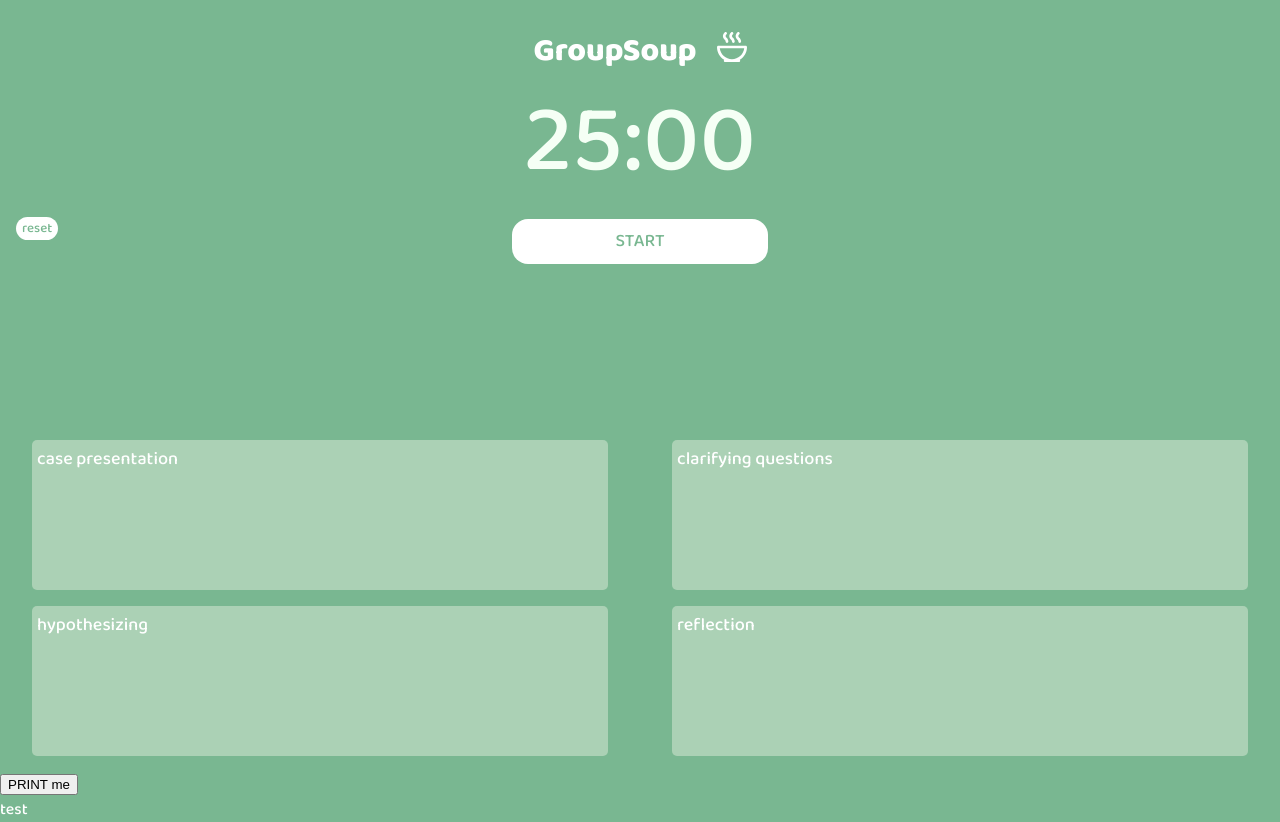
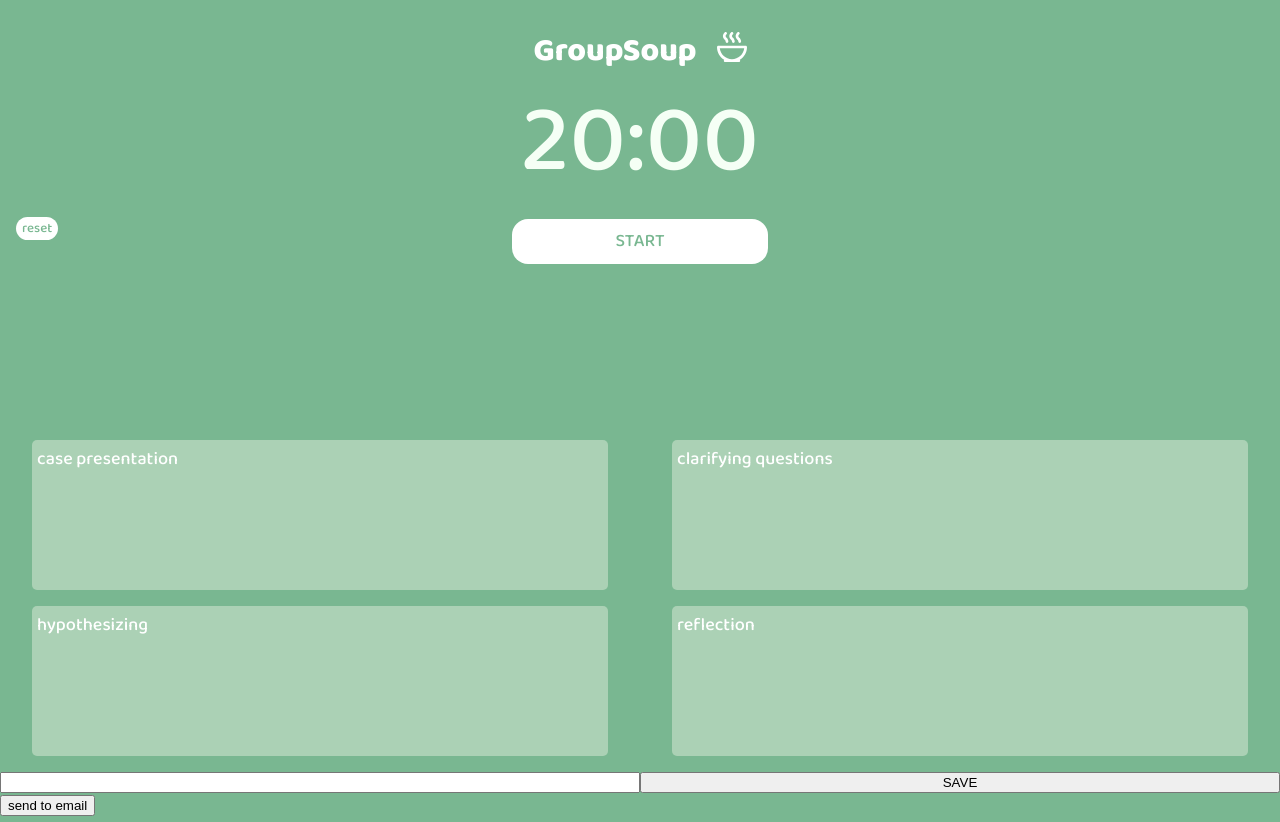
Before and after one commit to nathankandekore/groupsoup, a React (Create React App) app: page / in a window 1280 px wide. Built offline with nearby package versions, Linux system fonts and the light colour scheme.

Commit message:
send function & new button

```diff
--- a/src/App.js
+++ b/src/App.js
@@ -1,29 +1,26 @@
 import React, { useEffect } from "react";
-import { useState, useRef } from "react";
+import { useState } from "react";
 import "./App.css";
 import Logo from "./logo.svg";
 import sound from "./Censor Beep Sound Effect (1).mp3";
-import ReactToPrint from "react-to-print";
+// import ReactToPrint from "react-to-print";
 // import { ComponentToPrint } from "./Components/ComponentToPrint";
 // import { useReactToPrint } from "react-to-print";
 
 function App() {
-  const [displayTime, setDisplayTime] = useState(25 * 60);
+  const [displayTime, setDisplayTime] = useState(20 * 60);
   const [timerActive, setTimerActive] = useState(false);
   const [casePresentation, setCasePresentation] = useState("");
   const [clarifyingQuestions, setClarifyingQuestions] = useState("");
   const [hypothesizing, setHypothesizing] = useState("");
   const [reflection, setReflection] = useState("");
-  const componentRef = useRef();
-  const playSoundAudio = () => {
+  const [email, setEmail] = useState("");
+  const [emailString, setEmailString] = useState("");
+
+  const playSoundAudio = (cb) => {
     new Audio(sound).play();
+    cb();
   };
-
-  // const Example = () => {
-  //   const componentRef = useRef();
-  //   const handlePrint = useReactToPrint({
-  //     content: () => componentRef.current,
-  //   });
 
   const formatTime = (time) => {
     let minutes = Math.floor(time / 60);
@@ -41,15 +38,28 @@ function App() {
         if (displayTime > 0) {
           setDisplayTime((displayTime) => displayTime - 1);
         } else {
-          playSoundAudio();
-          setDisplayTime((displayTime) => null);
-          setTimerActive((timer) => (timer = false));
-          setDisplayTime((displayTime) => 25 * 60);
+          playSoundAudio(() => {
+            setDisplayTime((displayTime) => null);
+            setTimeout(() => {
+              setTimerActive((timer) => (timer = false));
+              setDisplayTime((displayTime) => 25 * 60);
+            }, 1000);
+          });
         }
       }, 1000);
       return () => clearInterval(id);
     }
   }, [timerActive, displayTime]);
+
+  const updateEmail = (e) => {
+    e.preventDefault();
+    setEmailString(
+      `mailto:${email}?subject=Mail from Our Site&body=Case Presentation:${casePresentation},
+      Clarifying Questions: ${clarifyingQuestions},
+      Hypothosis: ${hypothesizing},
+      Reflection: ${reflection}`
+    );
+  };
 
   return (
     <div className="App">
@@ -113,17 +123,30 @@ function App() {
           placeholder="reflection"
           spellCheck="false"
         ></textarea>
+
+        <input
+          placeholder="enter email address"
+          type="email"
+          value={email}
+          // className="reflection textbox-sizing"
+          onChange={(e) => setEmail(e.target.value)}
+        ></input>
+        <button onClick={updateEmail}>SAVE</button>
+        <a href={emailString}>
+          <button>send to email</button>
+        </a>
+
         <div>
-          <ReactToPrint
+          {/* <ReactToPrint
             trigger={
               () => <button>PRINT me</button>
               //can return a React component or element
             }
             //returns the reference value of the component you want to print
             content={() => componentRef.current}
-          />
+          /> */}
 
-          <div ref={componentRef}>test</div>
+          {/* <div ref={componentRef}>test</div> */}
 
           {/* <ComponentToPrint ref={componentRef} />
             <button onClick={Example.handlePrint}>Print this out!</button> */}
```
